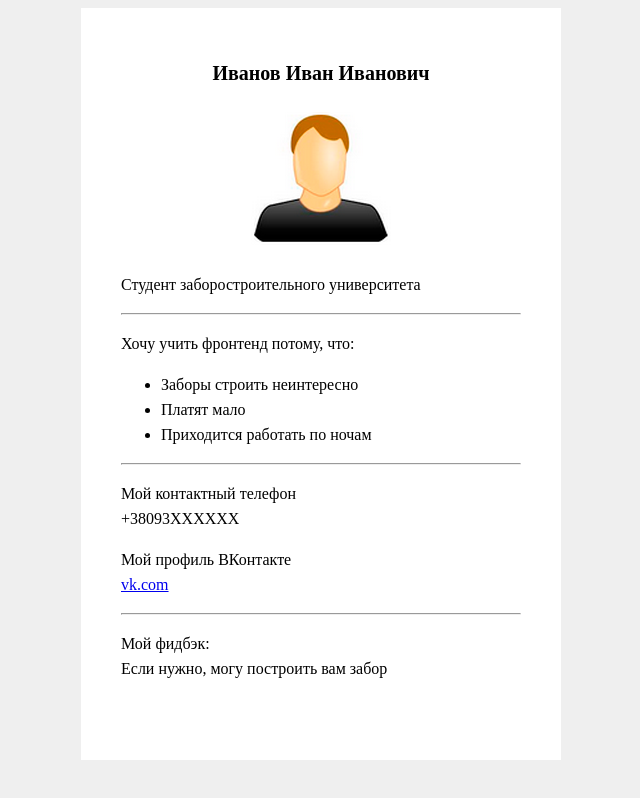
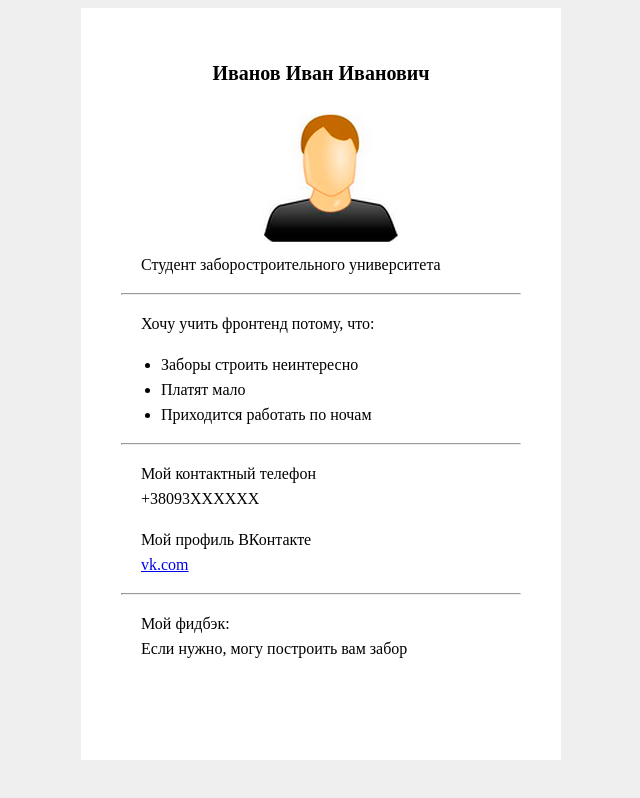
Before and after one commit to k3rry0n/fe_home, a plain HTML site: page html_01/index.html in a window 1280 px wide. Shown: the whole page, without its empty margins (319-959 px from the left). Drawn offline with Linux system fonts and the light colour scheme.

Commit message:
[HOME 1] Поправил отступы

```diff
--- a/html_01/index.html
+++ b/html_01/index.html
@@ -19,9 +19,12 @@
     font-size: 20px;
     text-align: center;
   }
-
+  p{
+    margin-left: 20px;
+  }
   p.photo{
     text-align: center;
+    margin-bottom: -20px;
   }
   </style>
 </head>
```
